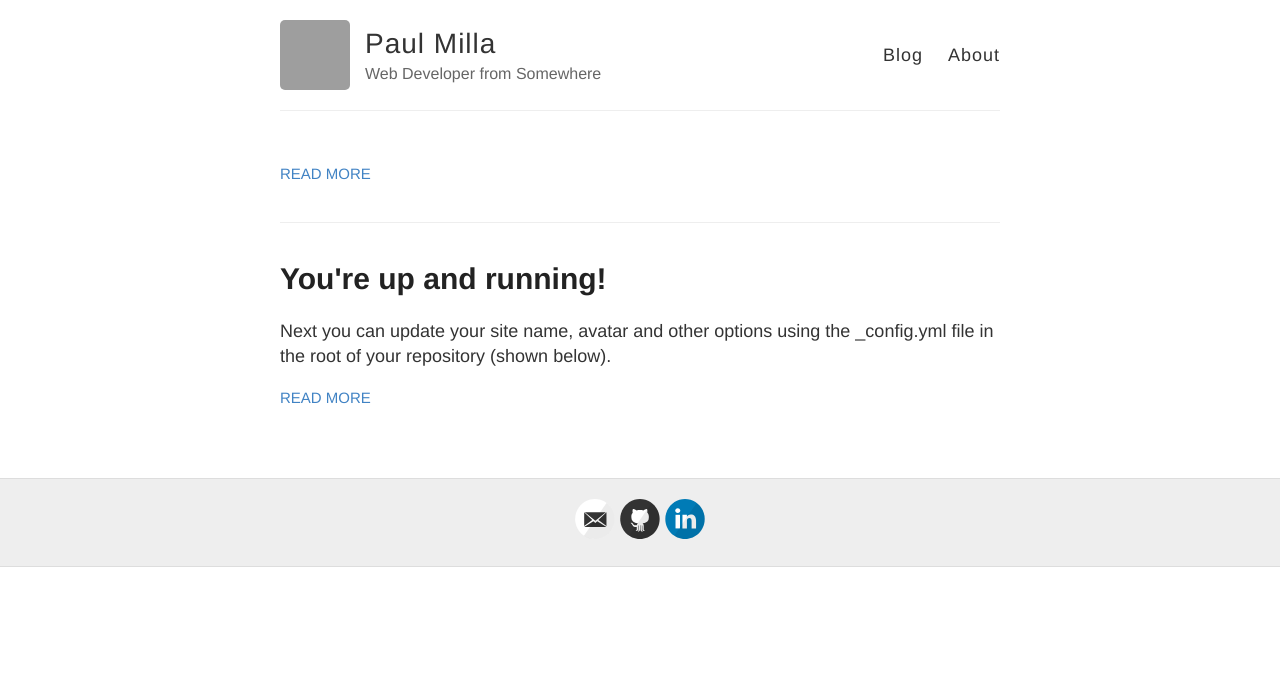
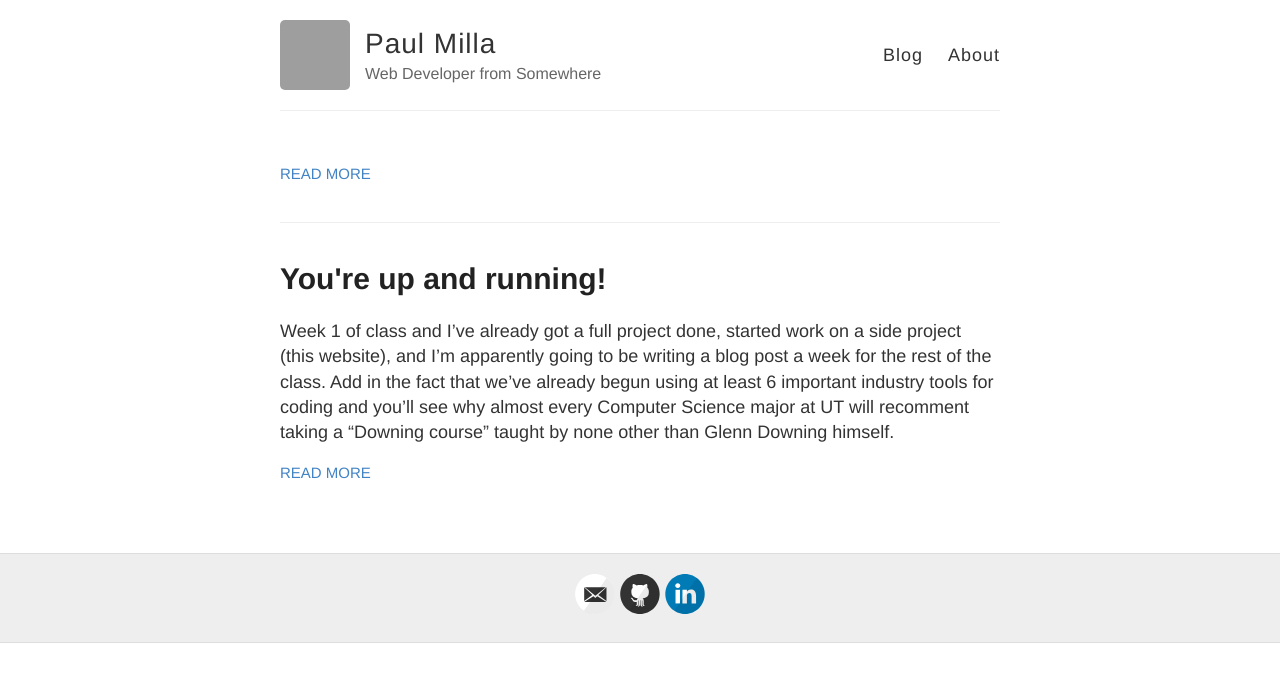
Before and after one commit to PaulMilla/PaulMilla.github.io, a Jekyll site: the page built from index.html, in a window 1280 px wide. Shown: the top 682 px of the page. Built offline with Jekyll 4.4.1, drawn with Linux system fonts in a browser that asks for light colours; Markdown is read by kramdown in place of the engine named in the settings; part of the change alters nothing that is shown; grey boxes are pictures that could not be loaded.

Commit message:
Update 2014-3-3-Hello-World.md

```diff
--- a/_posts/2014-3-3-Hello-World.md
+++ b/_posts/2014-3-3-Hello-World.md
@@ -3,8 +3,12 @@ layout: post
 title: You're up and running!
 ---
 
-Next you can update your site name, avatar and other options using the _config.yml file in the root of your repository (shown below).
+Week 1 of class and I've already got a full project done, started work on a side project (this website), and I'm apparently going to be writing a blog post a week for the rest of the class. Add in the fact that we've already begun using at least 6 important industry tools for coding and you'll see why almost every Computer Science major at UT will recomment taking a "Downing course" taught by none other than Glenn Downing himself.
 
-![_config.yml]({{ site.baseurl }}/images/config.png)
+Having already taken Object Oriented Programming with him, I was excited for the opportunity to take Software Engineering with him as well. Unfortunately, so was everyone else. Long story short: I needed this class to graduate, but I couldn't get in my last year at UT. Hence the summer school. Looking at the summer school schedule I noticed another class I was interested in: Generic Programming & the STL, taught by Glenn Downing as well. Sign me up!
+I'm not sure why I didn't expect it, but having experienced the introduction to three "Downing courses" I now feel rather confident in my ability to write a program to solve the [Collatz Conjecture](http://www.spoj.com/problems/PROBTNPO/). It's a great introduction to his class, as most of the time spent isn't on the problem, but on learning some of the industry tools we'll be covering in this class. Having used SVN for a while, and then switching to Git a while ago I forget that not everyone is used to using a version control system of some sort. That's however, where most of my expertise dies down. Only having worked for startups, unit testing hasn't been priority number 1, and while I've been able to take on projects by myself and kick off a ready-made Jenkins build to make sure my changes don't break the system, I haven't ever been able to configure a Continuous Integration (CI) tool from the ground up, so that's been rather fun.
 
-The easiest way to make your first post is to edit this one. Go into /_posts/ and update the Hello World markdown file. For more instructions head over to the [Jekyll Now repository](https://github.com/barryclark/jekyll-now) on GitHub.
+The big thing I've herd from this class is working in groups to create an entire website from the ground up including back end work, front end work, and database. Even though I could easily work on being the AngularJS front end guy, I'm really hoping I can take this time to learn Python's Django framework to create a back end REST API.  Here's to hoping!
+
+###Tip of the week!
+[Git supports aliases!](https://git-scm.com/book/en/v2/Git-Basics-Git-Aliases) Try them out! One of the first things I'll do on a machine that I'll spend any amount of time on is Google "git aliases" and add the first six aliases to git. Alternatively you could use rsync to sync your .gitconfig file between machines, but that's for another day.
```
